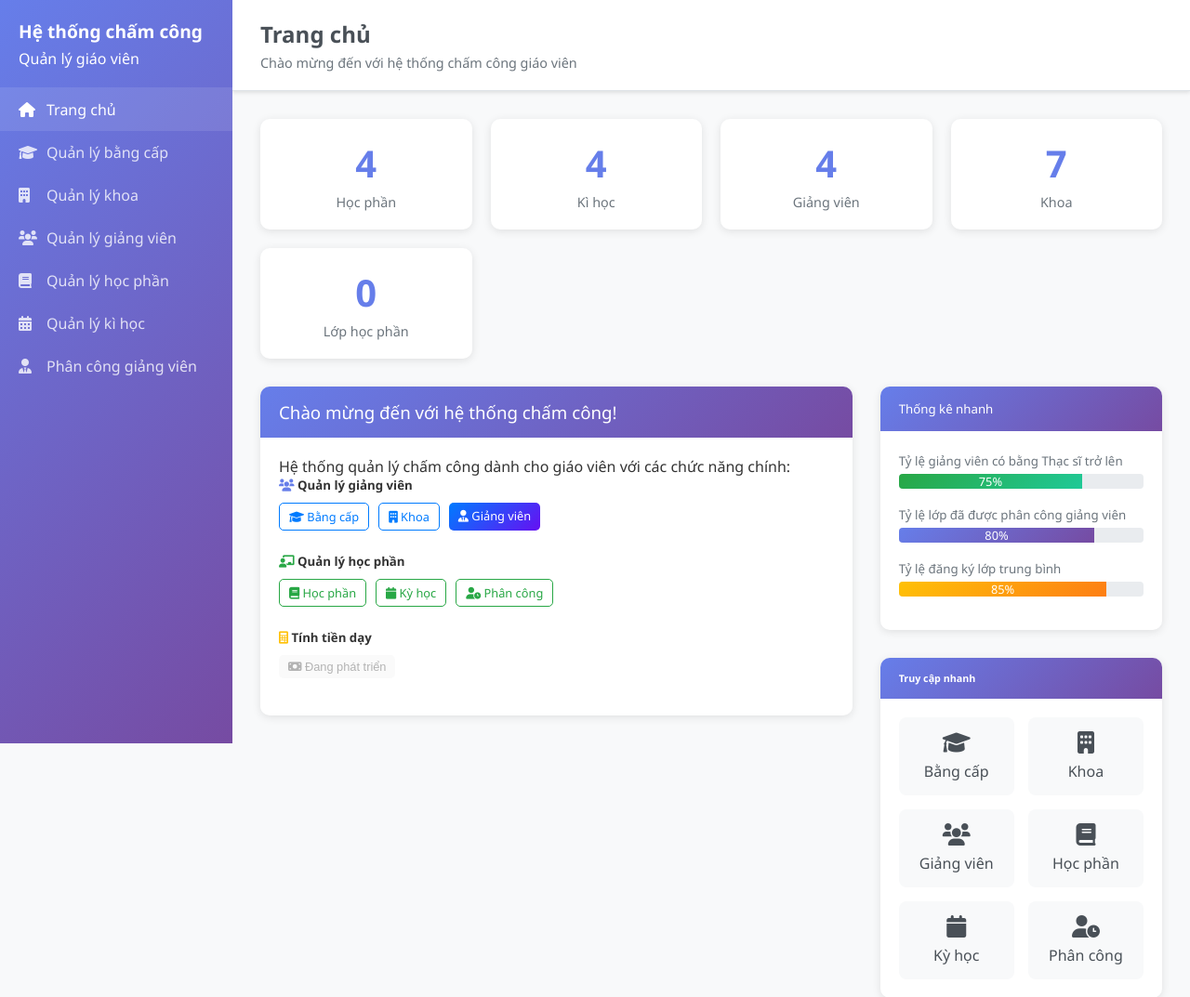
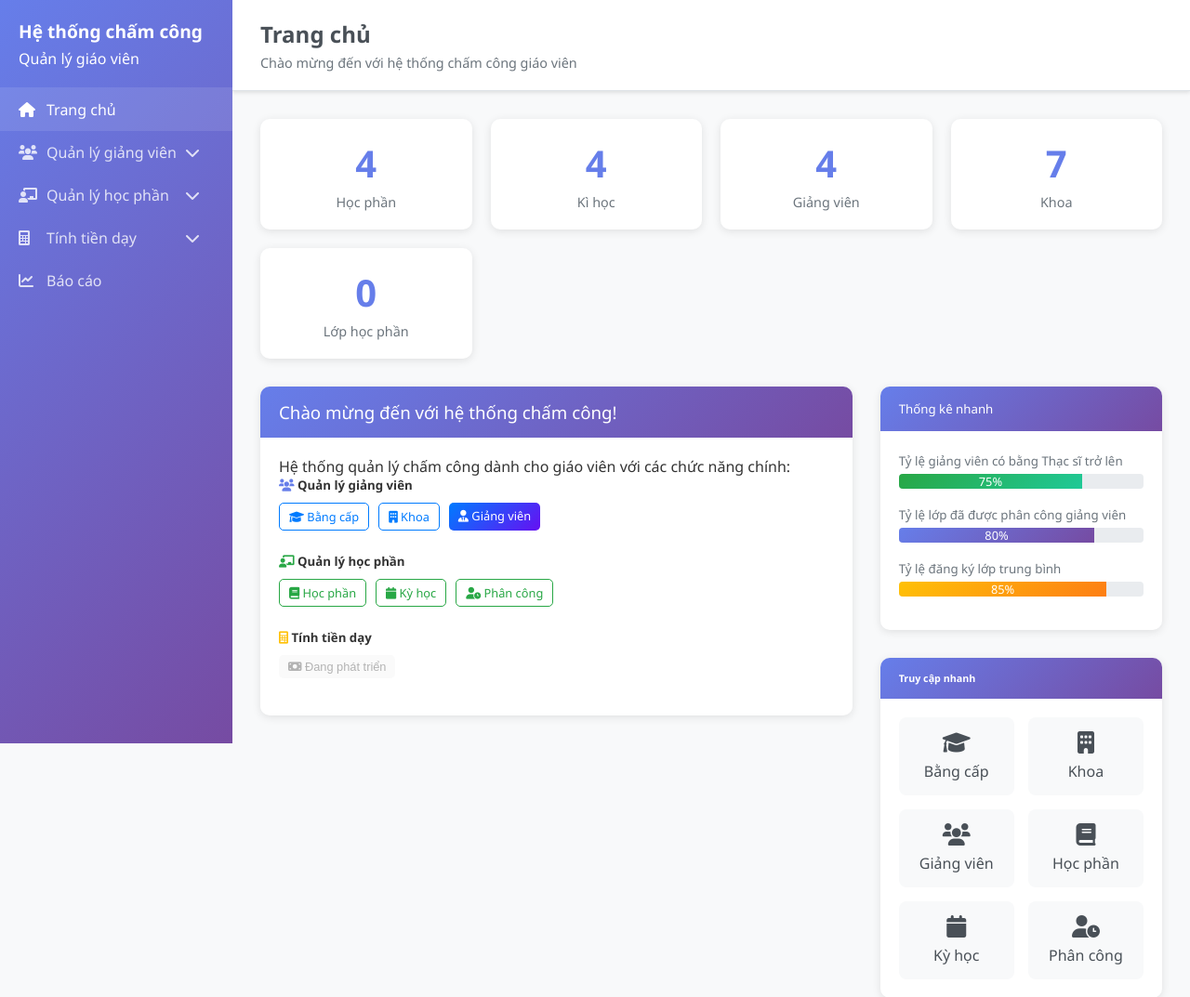
Before and after one commit to drngominhtu/Teacher_Attendance_CheckingApp, a Flask app: page / in a window 1280 px wide. Shown: the top 1073 px of the page at 93% size. Run offline with Flask 3, Linux system fonts and the light colour scheme.

Commit message:
checkpoint_5

```diff
--- a/teacher-attendance-app/frontend/templates/index.html
+++ b/teacher-attendance-app/frontend/templates/index.html
@@ -17,45 +17,48 @@
         <nav class="sidebar-nav">
             <ul>
                 <li>
-                    <a href="{{ url_for('index') }}" class="active">
-                        <i class="fas fa-home"></i>
-                        Trang chủ
+                    <a href="{{ url_for('index') }}" {% if request.endpoint == 'index' %}class="active"{% endif %}>
+                        <i class="fas fa-home"></i> Trang chủ
                     </a>
                 </li>
-                <li>
-                    <a href="{{ url_for('degrees') }}">
-                        <i class="fas fa-graduation-cap"></i>
-                        Quản lý bằng cấp
+                <li class="has-dropdown">
+                    <a href="#" class="dropdown-toggle">
+                        <i class="fas fa-users"></i> Quản lý giảng viên
+                        <i class="fas fa-chevron-down dropdown-icon"></i>
                     </a>
+                    <ul class="dropdown-menu">
+                        <li><a href="{{ url_for('degrees') }}"><i class="fas fa-graduation-cap"></i> Quản lý bằng cấp</a></li>
+                        <li><a href="{{ url_for('departments') }}"><i class="fas fa-building"></i> Quản lý khoa</a></li>
+                        <li><a href="{{ url_for('teachers') }}"><i class="fas fa-user-tie"></i> Quản lý giảng viên</a></li>
+                        <li><a href="{{ url_for('teacher_statistics') }}"><i class="fas fa-chart-bar"></i> Thống kê giảng viên</a></li>
+                    </ul>
                 </li>
-                <li>
-                    <a href="{{ url_for('departments') }}">
-                        <i class="fas fa-building"></i>
-                        Quản lý khoa
+                <li class="has-dropdown">
+                    <a href="#" class="dropdown-toggle">
+                        <i class="fas fa-chalkboard-teacher"></i> Quản lý học phần
+                        <i class="fas fa-chevron-down dropdown-icon"></i>
                     </a>
+                    <ul class="dropdown-menu">
+                        <li><a href="{{ url_for('subjects') }}"><i class="fas fa-book"></i> Quản lý học phần</a></li>
+                        <li><a href="{{ url_for('semesters') }}"><i class="fas fa-calendar"></i> Quản lý kỳ học</a></li>
+                        <li><a href="{{ url_for('class_sections') }}"><i class="fas fa-chalkboard"></i> Quản lý lớp học phần</a></li>
+                        <li><a href="{{ url_for('teaching_assignments') }}"><i class="fas fa-user-clock"></i> Phân công giảng dạy</a></li>
+                    </ul>
                 </li>
-                <li>
-                    <a href="{{ url_for('teachers') }}">
-                        <i class="fas fa-users"></i>
-                        Quản lý giảng viên
+                <li class="has-dropdown">
+                    <a href="#" class="dropdown-toggle">
+                        <i class="fas fa-calculator"></i> Tính tiền dạy
+                        <i class="fas fa-chevron-down dropdown-icon"></i>
                     </a>
+                    <ul class="dropdown-menu">
+                        <li><a href="{{ url_for('salary_settings') }}"><i class="fas fa-cog"></i> Cài đặt hệ số</a></li>
+                        <li><a href="{{ url_for('salary_calculations') }}"><i class="fas fa-calculator"></i> Tính tiền dạy</a></li>
+                        <li><a href="{{ url_for('salary_history') }}"><i class="fas fa-history"></i> Lịch sử tính toán</a></li>
+                    </ul>
                 </li>
-                <li>
-                    <a href="{{ url_for('subjects') }}">
-                        <i class="fas fa-book"></i>
-                        Quản lý học phần
-                    </a>
-                </li>
-                <li>
-                    <a href="{{ url_for('semesters') }}">
-                        <i class="fas fa-calendar-alt"></i>
-                        Quản lý kì học
-                    </a>
-                </li>
-                <li>
-                    <a href="{{ url_for('teaching_assignments') }}">
-                        <i class="fas fa-user-tie"></i>
-                        Phân công giảng viên
+                <li class="nav-item">
+                    <a class="nav-link" href="/reports">
+                        <i class="fas fa-chart-line"></i> Báo cáo
                     </a>
                 </li>
             </ul>
```
Also changed, not shown: teacher-attendance-app/backend/instance/teacher_attendance.db.
